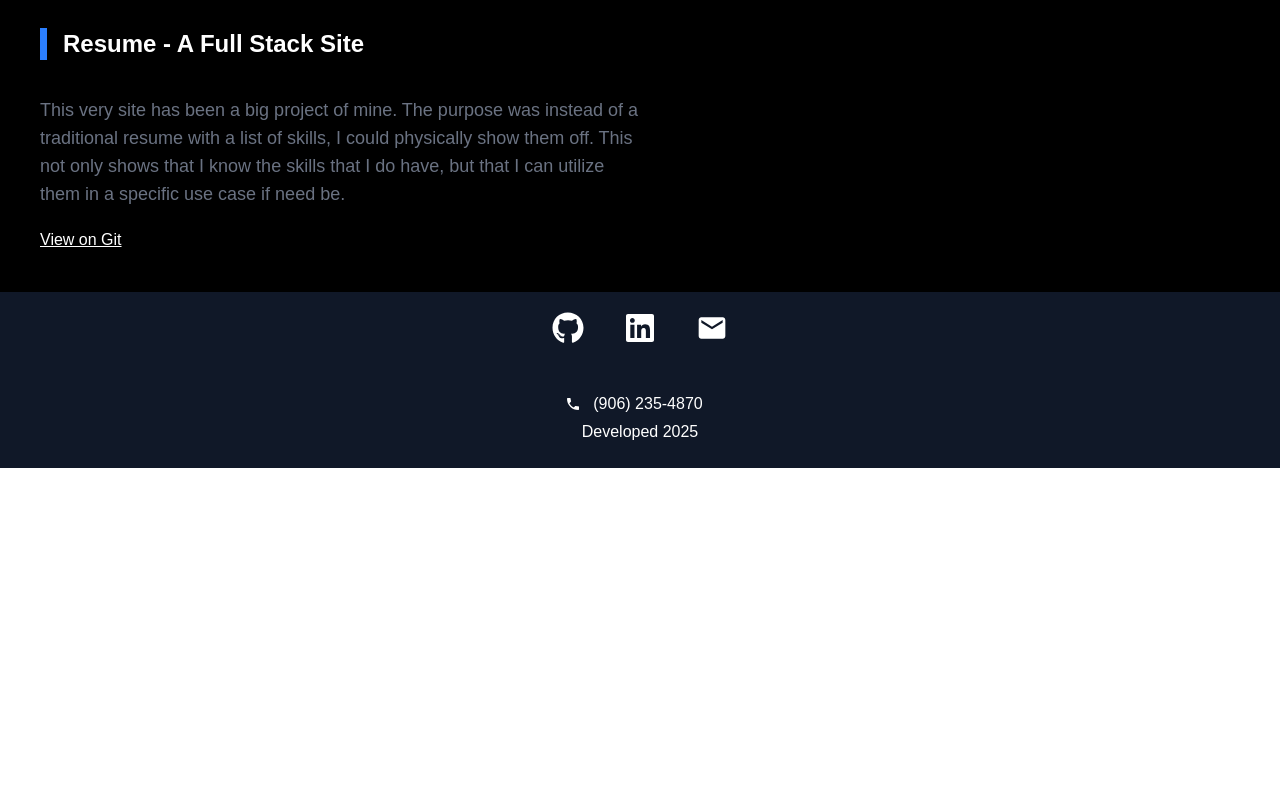
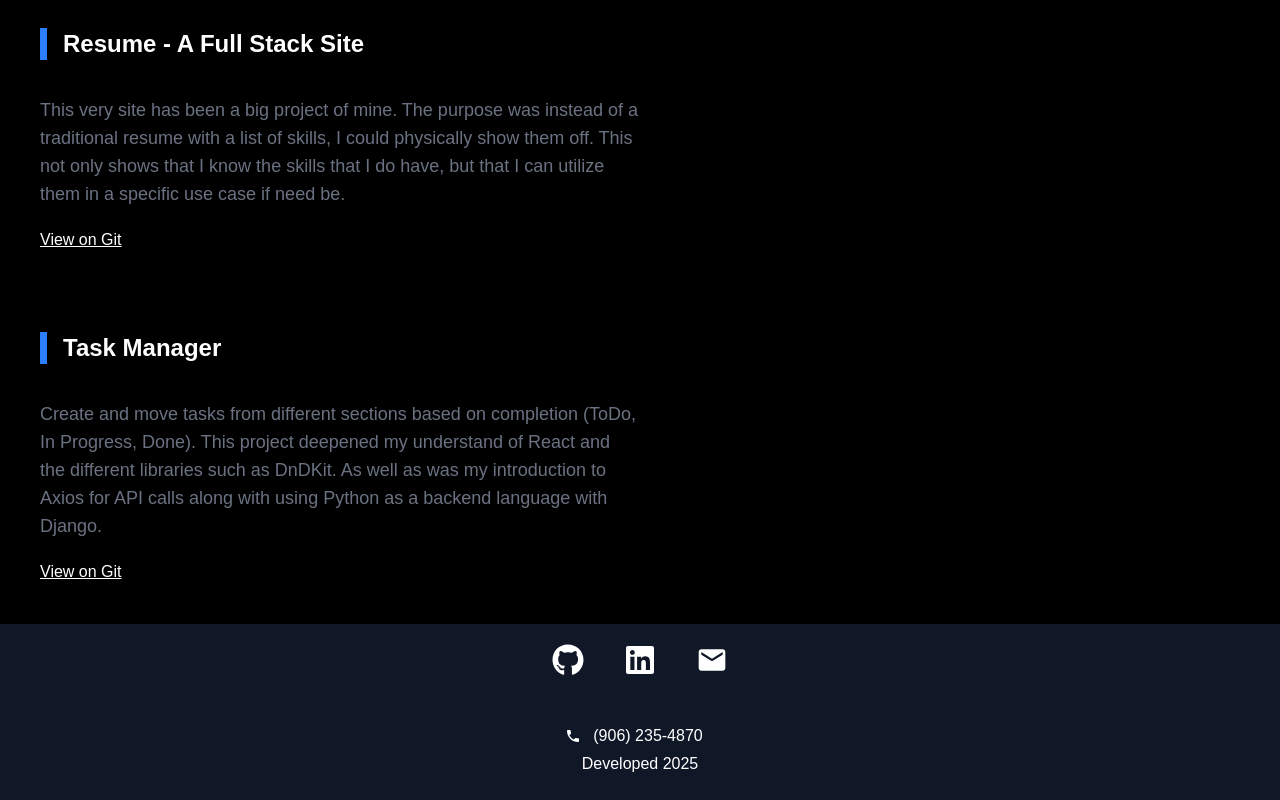
Before and after one commit to MLRDevs/Resume, a Next.js app: page /projects in a window 1280 px wide. Shown: the part 764-1564 px from the top of the page. Before the commit the page ends 1232 px from the top, so only its background shows below. Built offline with nearby package versions, Linux system fonts and the light colour scheme.

Commit message:
added TaskManager in Project screen

```diff
--- a/src/app/projects/page.tsx
+++ b/src/app/projects/page.tsx
@@ -60,6 +60,21 @@ export default function ProjectsPage() {
                     />
                 </section>
 
+                {/* Task Manager */}
+                <section>
+                    <ProjectCard
+                        title="Task Manager"
+                        description="
+                            Create and move tasks from different sections based on completion (ToDo, In
+                            Progress, Done). This project deepened my understand of React and the different
+                            libraries such as DnDKit. As well as was my introduction to Axios for API calls
+                            along with using Python as a backend language with Django.
+                        "
+                        link="
+                        https://github.com/MLRDevs/CS_Projects/tree/master/Projects/TaskManager"
+                    />
+                </section>
+
             </main>
 
             {/* footer at the bottom of the page */}
```
